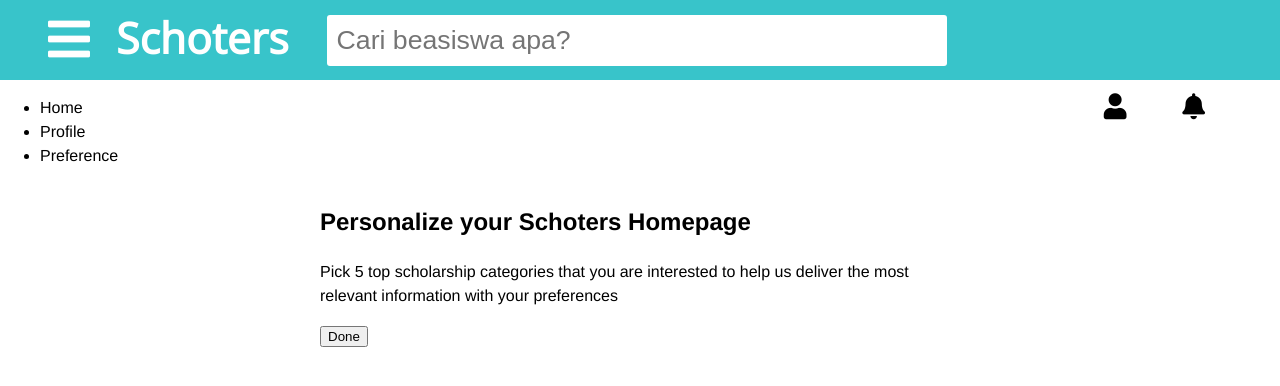
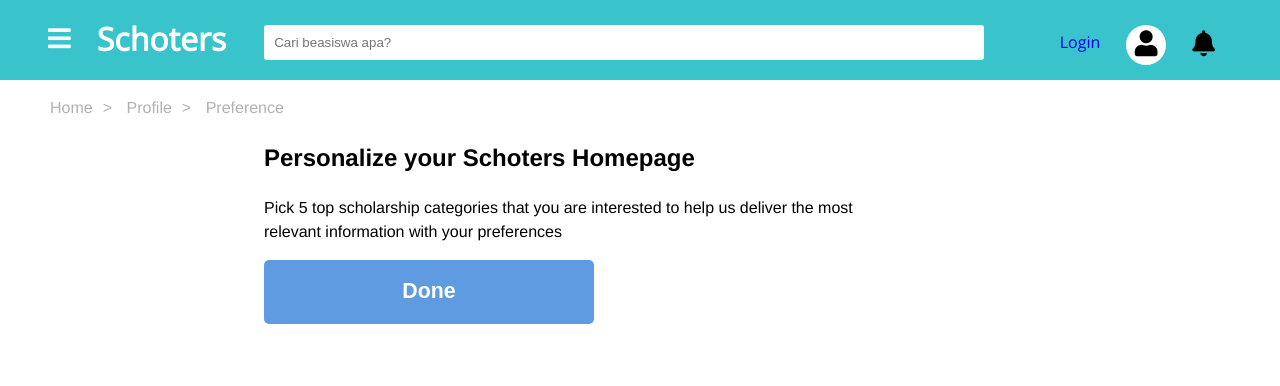
Before and after one commit to alrafi/schoters, a PHP site: page / in a window 1280 px wide. Shown: the top 386 px of the page. Run offline with PHP 8.4, Linux system fonts and the light colour scheme.

Commit message:
update layout and margin

```diff
--- a/css/style.css
+++ b/css/style.css
@@ -11,18 +11,22 @@ body {
     line-height: 1.5;
     padding: 0;
     margin: 0;
+    /* transform: scale(0.8); */
+    /* transform-origin: 0 0; */
 }
 
 .container {
+    /* width: 65%; */
+    /* margin: auto; */
+    margin-left: 264px;
     width: 50%;
-    margin: auto;
-    overflow: hidden;
+    /* overflow: hidden; */
 }
 
 header .container {
     width: 100%;
-    /* margin: auto;
-    overflow: hidden; */
+    margin: auto;
+    overflow: hidden;
 }
 
 header {
@@ -36,11 +40,16 @@ header #menu-icon, header #branding, header #search-box {
 }
 
 header #menu-icon {
-    margin-top: 15px;
+    margin-top: 25px;
     margin-left: 48px;
 }
 
+header #menu-icon .fa-bars {
+    font-size: 26px;
+}
+
 header #branding {
+    /* margin-top: 20x; */
     margin-left: 26px;
 }
 
@@ -50,10 +59,11 @@ header #search-box {
 
 header #search-box input[type="text"] {
     padding: 10px;
-    font-size: 20pt;
-    width: 600px;
+    font-size: regular 20pt;
+    width: 700px;
+    /* max-width: 800px; */
     color: #9b9b9b;
-    margin-top: 15px;
+    margin-top: 25px;
     /* border: 2px solid #9b9b9b; */
     border: none;
     border-radius: 3px;
@@ -61,26 +71,33 @@ header #search-box input[type="text"] {
 }
 
 header #branding h1 {
-    font-size: 32pt;
-    margin-top: 5px;
+    font-size: regular 32pt;
+    margin-top: 15px;
 }
 
 header nav {
     float: right;
     margin-right: 65px;
-    margin-top: 20px;
+    margin-top: 25px;
 }
-
 
 header ul {
     margin: 0;
 }
 
+header a, section a {
+    text-decoration: none;
+}
+
 header li {
     float: left;
     display: inline;
-    padding: 0 10px;
-    font-size: 20pt;
+    padding: 0 0;
+    font-size: regular 20pt;
+}
+
+header nav .login {
+    margin-top: 5px;
 }
 
 header li .round {
@@ -92,8 +109,8 @@ header li .round {
 }
 
 header li .fa-user {
-    padding-top: 3px;
-    padding-left: 7.5px;
+    padding-top: 5px;
+    padding-left: 8.5px;
     color: #000;
     font-size: 26px;
 }
@@ -107,3 +124,40 @@ header .search-box {
     margin-top: 30px;
     margin-left: 30px;
 }
+
+/* breadcrumb */
+section #breadcrumb ul {
+    margin-top:18px;
+    margin-bottom: 24px;
+}
+section li {
+    display: inline;
+    padding: 10px;
+    font-size: regular 20pt;
+    color: #b2b0b0;
+}
+
+section#breadcrumb .right {
+    color: #b2b0b0;
+}
+
+/* main */
+
+section#main h2{
+    font-size: bold 36pt;
+}
+
+section#main p {
+    font-size: regular 24pt;
+}
+
+section#main .button {
+    width: 330px;
+    height: 64px;
+    background: #5f9be1;
+    border: none;
+    border-radius: 5px;
+    color: #fff;
+    font-size: 16pt;
+    font-weight: bold;
+}
--- a/index.html
+++ b/index.html
@@ -11,7 +11,7 @@
     <header>
         <div class="container">
             <div id="menu-icon">
-                <i class="fas fa-bars fa-3x"></i>
+                <i class="fas fa-bars"></i>
             </div>
             <div id="branding">
                     <h1>Schoters</h1>
@@ -23,29 +23,32 @@
             </div>
             <nav>
                 <ul>
-                    <li class="login">Login</li>
-                    <li>
+                    <a href="#"><li class="login">Login</li></a>
+                    <a href="#"><li>
                         <div class="round">
                             <i class="fas fa-user fa-2x"></i>
                         </div>
-                    </li>
-                    <li><i class="fas fa-bell fa-2x"></i></li>
+                    </li></a>
+                    <a href="#"><li><i class="fas fa-bell fa-2x"></i></li></a>
                 </ul>
             </nav>
         </div>
     </header>
     <section id="breadcrumb">
-        <ul>
-            <li>Home</li>
-            <li>Profile</li>
-            <li>Preference</li>
-        </ul>
+        <div class="head-container">
+            <ul>
+                <a href="#"><li>Home</li></a><span class="right">></span>
+                <a href="#"><li>Profile</li></a><span class="right">></span>
+                <a href="#"><li>Preference</li></a>
+            </ul>
+        </div>
+
     </section>
     <section id="main">
         <div class="container">
             <h2>Personalize your Schoters Homepage</h2>
             <p>Pick 5 top scholarship categories that you are interested to help us deliver the most relevant information with your preferences</p>
-            <button>Done</button>
+            <button class="button">Done</button>
         </div>
     </section>
 </body>
```
